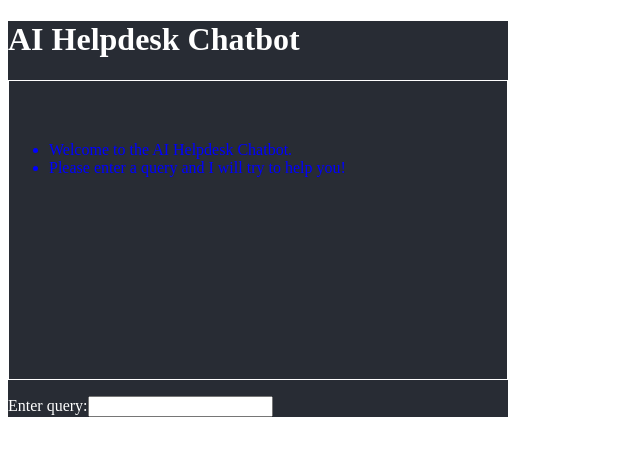
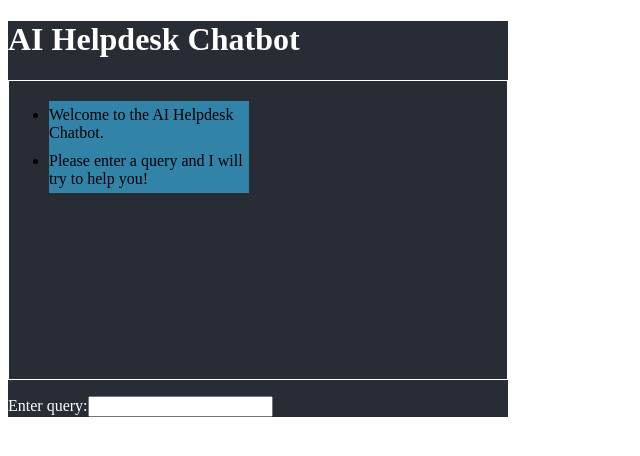
Before and after one commit to RobSnz/AI-Chatbot, a React (Create React App) app: page / in a window 1280 px wide. Shown: the top 456 px of the page, without its empty margins (0-640 px from the left). Built offline with nearby package versions, Linux system fonts and the light colour scheme; what api-ai-javascript would draw is missing.

Commit message:
Text background colours working

```diff
--- a/src/App.js
+++ b/src/App.js
@@ -16,37 +16,48 @@ const queryStyle = {
   backgroundColor: '#282c34',
   boxSizing: 'border-box',
   height: '300px',
-  paddingTop: "60px",
-  paddingBottom: "60px",
+  paddingTop: "20px",
+  paddingBottom: "20px",
   border: "1px solid",
   wordWrap: 'break-word',
   overflow: 'scroll'
 };
 
 const chatbot = {
-  color: 'blue',
+  color: 'black',
+  width: '200px',
+  backgroundColor: '#3283a8',
+  paddingTop: '5px',
+  wordWrap: 'break-word',
+  paddingBottom: '5px'
 };
 
 const user = {
-  color: 'red'
+  color: 'black',
+  width: '200px',
+  backgroundColor: '#a83832',
+  paddingTop: '5px',
+  wordWrap: 'break-word',
+  textAlign: 'right',
+  paddingBottom: '5px',
 };
 
 class App extends React.Component {
   render() {
     const {feed, sendMessage} = this.props;
-    console.log(this.props);
-
-    const number = feed.length;
-    const styleType = feed[number-1].sender;
-    console.log(styleType);
 
     return (
       <div style={mainStyle}>
         <h1 style={headerStyle}>AI Helpdesk Chatbot</h1>
 
-
           <ul style={queryStyle}>
-              {feed.map(entry => <li style={chatbot}>{entry.text}</li>)}
+              {feed.map(entry => {
+                if(entry.sender === "user") {
+                  return <li style={user}>{entry.text}</li>;
+                } else {
+                  return <li style={chatbot}>{entry.text}</li>;
+                }
+              })}
           </ul>
 
         <p style={headerStyle}>Enter query:
```
